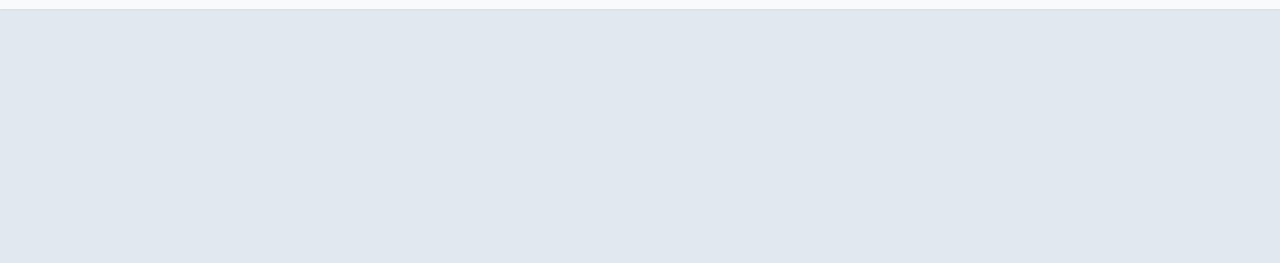
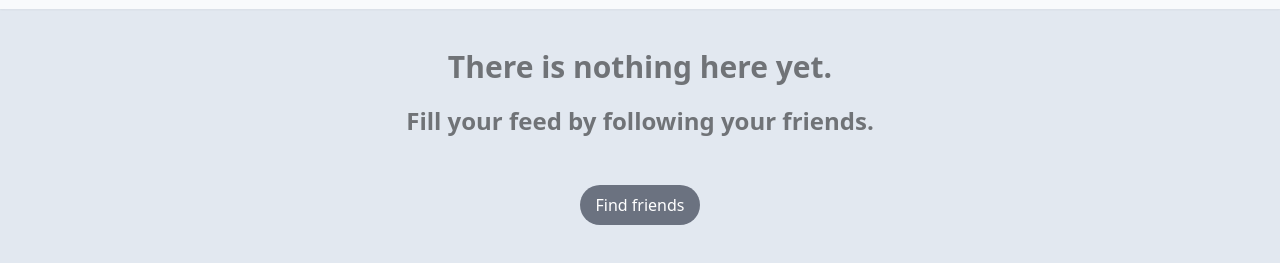
Before and after one commit to dariuszzz/tellonym-clone, a website built with Vite: page front/index.html in a window 1280 px wide. Shown: the part 39-302 px from the top of the page. Built offline with nearby package versions, Linux system fonts and the light colour scheme.

Commit message:
add feed screen for non logged user

```diff
--- a/front/index.html
+++ b/front/index.html
@@ -15,6 +15,13 @@
     </ul>
     </nav>
 
+    <div id="empty-feed" class="flex flex-col justify-center items-center gap-12">
+      <div class="flex flex-col justify-center items-center align-center mt-10 opacity-50 font-bold text-2xl gap-5">
+        <div class = "text-3xl">There is nothing here yet.</div>
+        <div>Fill your feed by following your friends.</div>
+      </div>
+      <button onclick="location.href='search.html'" class="h-10 bg-gray-500 hover:bg-gray-700 text-white py-2 px-4 rounded-full">Find friends</button>
+    </div>
 
     <script type="module" src="/src/main.ts"></script>
   </body>
```
